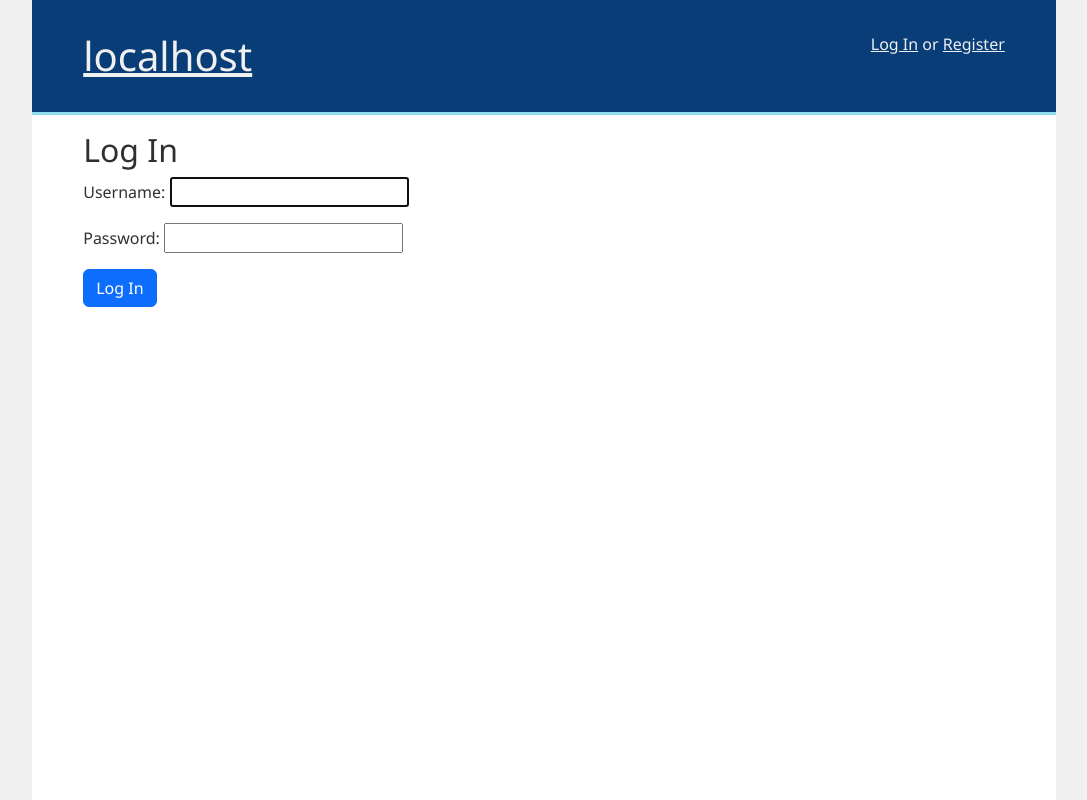
After one commit to Momentum-Team-14/django-music-collection-leximainw, a Django app: page /accounts/login/ in a window 1280 px wide. The commit adds this page. Shown: the whole page, without its empty margins (96-1183 px from the left). Run offline with Django 4.2, Linux system fonts and the light colour scheme; some libraries are stand-ins or nearby versions.

Commit message:
allow users to log in and register

```diff
--- a/albums/urls.py
+++ b/albums/urls.py
@@ -4,6 +4,7 @@ from . import views
 
 urlpatterns = [
     path('', views.album_list),
+    path('accounts/register/', views.register, name='Register'),
     path('albums/', views.album_list, name='Album list'),
     path('albums/new/', views.album_new, name='New album'),
     path('albums/<int:pk>/', views.album_details, name='Album details'),
--- a/config/settings.py
+++ b/config/settings.py
@@ -53,6 +53,8 @@ MIDDLEWARE = [
 ]
 
 ROOT_URLCONF = 'config.urls'
+LOGIN_REDIRECT_URL = '/'
+LOGOUT_REDIRECT_URL = '/'
 
 TEMPLATES = [
     {
--- a/config/urls.py
+++ b/config/urls.py
@@ -18,5 +18,6 @@ from django.urls import path, include
 
 urlpatterns = [
     path('admin/', admin.site.urls),
+    path('accounts/', include('django.contrib.auth.urls')),
     path('', include('albums.urls')),
 ]
--- a/templates/base.html
+++ b/templates/base.html
@@ -13,7 +13,17 @@
     <div id="content">
         <header>
             <div class="spacer">
-                <h1>{% if page_name %}{{ page_name }}{% else %}{{ site_name }}{% endif %}</h1>
+                <div class="flex between">
+                    <h1><a href="/">{% if page_name %}{{ page_name }}{% else %}{{ site_name }}{% endif %}</a></h1>
+                    <div class="text-right">
+                        {% if user.is_authenticated %}
+                            <div>Welcome, {{ user.username }}!</div>
+                            <div><a href="/accounts/logout/">Log Out</a></div>
+                        {% else %}
+                            <a href="/accounts/login/">Log In</a> or <a href="/accounts/register/">Register</a>
+                        {% endif %}
+                    </div>
+                </div>
                 {% if back_url %}<div><a href="{{ back_url }}">{% if back_text %}{{ back_text }}{% else %}<-- Go Back{% endif %}</a></div>{% endif %}
             </div>
         </header>
--- /dev/null
+++ b/templates/registration/login.html
@@ -0,0 +1,10 @@
+{% extends 'base.html' %}
+
+{% block content %}
+<h2>Log In</h2>
+<form method="POST" class="post-form">
+    {% csrf_token %}
+    {{ form.as_p }}
+    <button class="btn btn-primary">Log In</button>
+</form>
+{% endblock %}
```
Also changed, not shown: albums/views.py (+15 -0 lines), templates/registration/register.html (added, +10 -0 lines).
